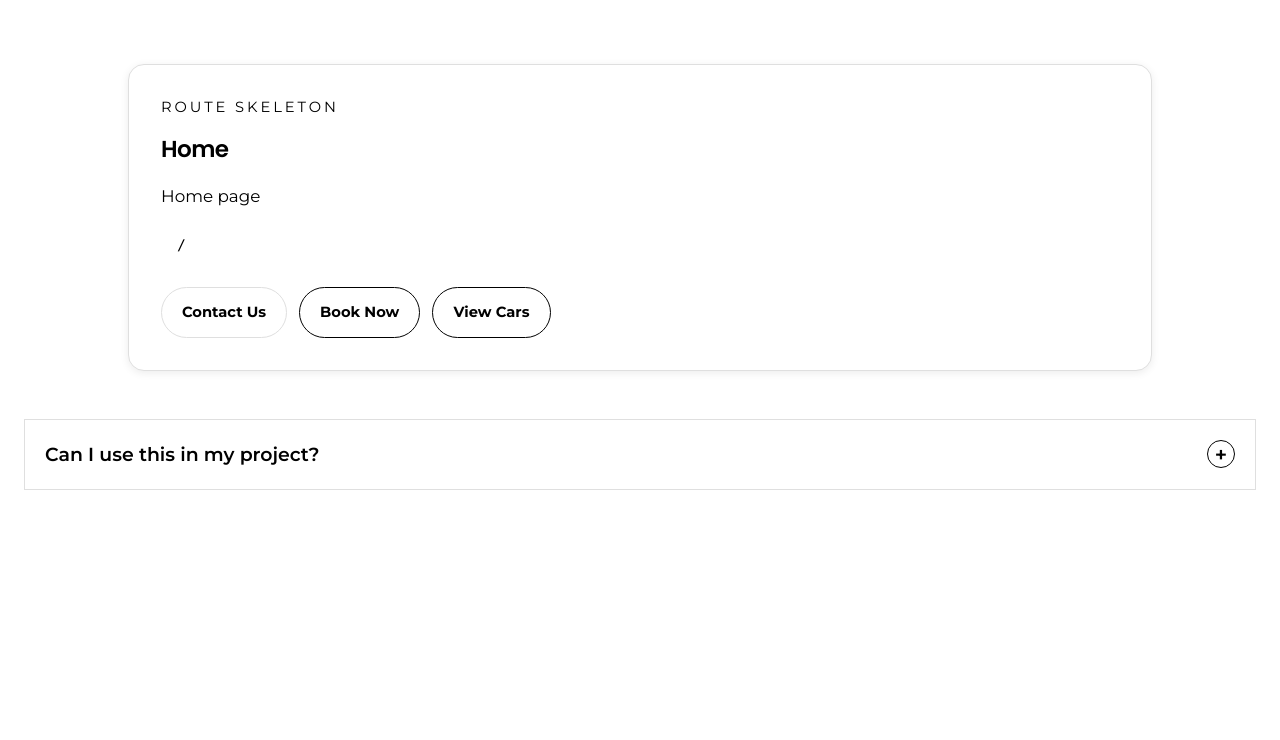
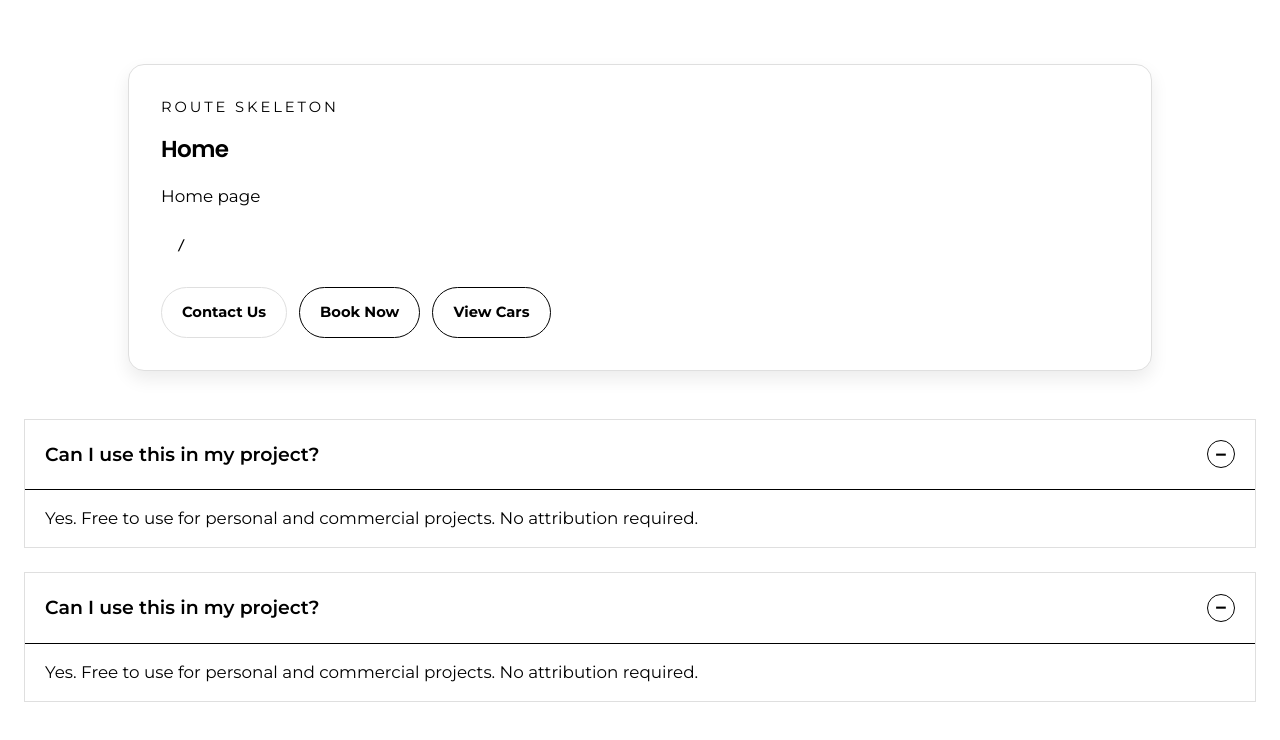
Before and after one commit to prystoinyi/car-rental-demo, a Next.js app: page / in a window 1280 px wide. Shown: the top 740 px of the page. Built offline with nearby package versions, Linux system fonts and the light colour scheme.

Commit message:
fix: update root layout

```diff
--- a/src/app/globals.css
+++ b/src/app/globals.css
@@ -179,12 +179,18 @@
 
   body {
     margin: 0;
+    min-width: 20rem;
     min-height: 100vh;
 
     background-color: var(--color-default-background);
 
     color: var(--color-default-foreground);
     font-family: var(--font-sans);
+  }
+
+  body > main {
+    padding-block: 4rem;
+    padding-inline: 1.5rem;
   }
 
   a {
--- a/src/app/layout.tsx
+++ b/src/app/layout.tsx
@@ -26,7 +26,11 @@ export default function RootLayout({
 }>) {
     return (
         <html lang="en" data-scroll-behavior="smooth" className={`${montserrat.variable} ${poppins.variable}`}>
-            <body>{children}</body>
+            <body>
+                <main>
+                    {children}
+                </main>
+            </body>
         </html>
     );
 }
--- a/src/app/page.tsx
+++ b/src/app/page.tsx
@@ -1,31 +1,32 @@
+import { RoutePlaceholder } from '@/components/route-placeholder';
 import { Button } from '@/components/ui/button';
 import { Collapsible } from '@/components/ui/collapsible';
 
 export default function Page() {
     return (
-        <main className="min-h-screen px-6 py-16">
-            <section className="mb-12">
-                <div className="mx-auto flex w-full max-w-5xl flex-col gap-4 rounded-md border bg-white p-8 shadow-xs">
-                    <span className="text-sm uppercase tracking-[0.2em]">
-                        Route Skeleton
-                    </span>
-                    <h1 className="text-2xl font-semibold tracking-tight">Home</h1>
-                    <p className="max-w-2xl text-base leading-7">
-                        Home page
-                    </p>
-                    <code className="w-fit rounded-full px-4 py-2 text-sm">
-                        /
-                    </code>
-                    <div className="flex flex-wrap gap-3 pt-2">
-                        <Button bounce>Contact Us</Button>
-                        <Button variant="primary" bounce>Book Now</Button>
-                        <Button variant="dark">View Cars</Button>
-                    </div>
+        <>
+            <RoutePlaceholder
+                title="Home"
+                path="/"
+                description="Home page"
+            >
+                <div className="flex flex-wrap gap-3 pt-2">
+                    <Button bounce>Contact Us</Button>
+                    <Button variant="primary" bounce>Book Now</Button>
+                    <Button variant="dark">View Cars</Button>
                 </div>
-            </section>
+            </RoutePlaceholder>
 
-            <section>
-                <Collapsible>
+            <section className="mt-12">
+                <Collapsible open>
+                    <Collapsible.Trigger>Can I use this in my project?</Collapsible.Trigger>
+                    <Collapsible.Content>
+                        Yes. Free to use for personal and commercial projects. No attribution
+                        required.
+                    </Collapsible.Content>
+                </Collapsible>
+                <br/>
+                <Collapsible open>
                     <Collapsible.Trigger>Can I use this in my project?</Collapsible.Trigger>
                     <Collapsible.Content>
                         Yes. Free to use for personal and commercial projects. No attribution
@@ -33,6 +34,6 @@ export default function Page() {
                     </Collapsible.Content>
                 </Collapsible>
             </section>
-        </main>
+        </>
     );
 }
--- a/src/components/route-placeholder.tsx
+++ b/src/components/route-placeholder.tsx
@@ -1,28 +1,28 @@
-type RoutePlaceholderProps = {
+type Props = React.PropsWithChildren<{
     title: string;
     path: string;
     description?: string;
-};
+}>;
 
 export function RoutePlaceholder({
     title,
     path,
-    description = 'Content migration placeholder.',
-}: RoutePlaceholderProps) {
+    description = 'Content migration placeholder',
+    children,
+}: Props) {
     return (
-        <main className="min-h-screen px-6 py-16">
-            <div className="mx-auto flex w-full max-w-5xl flex-col gap-4 rounded-md border bg-white p-8 shadow-sm">
+        <section className="mx-auto flex w-full max-w-5xl flex-col gap-4 rounded-md border bg-white p-8 shadow-sm">
             <span className="text-sm uppercase tracking-[0.2em]">
                 Route Skeleton
             </span>
-                <h1 className="text-4xl font-semibold tracking-tight">{title}</h1>
+            <h1 className="text-2xl font-semibold tracking-tight">{title}</h1>
             <p className="max-w-2xl text-base leading-7">
                 {description}
             </p>
             <code className="w-fit rounded-full px-4 py-2 text-sm">
                 {path}
             </code>
-            </div>
-        </main>
+            {children}
+        </section>
     );
 }
```
Lines whose indentation alone changed are shown as unchanged.
